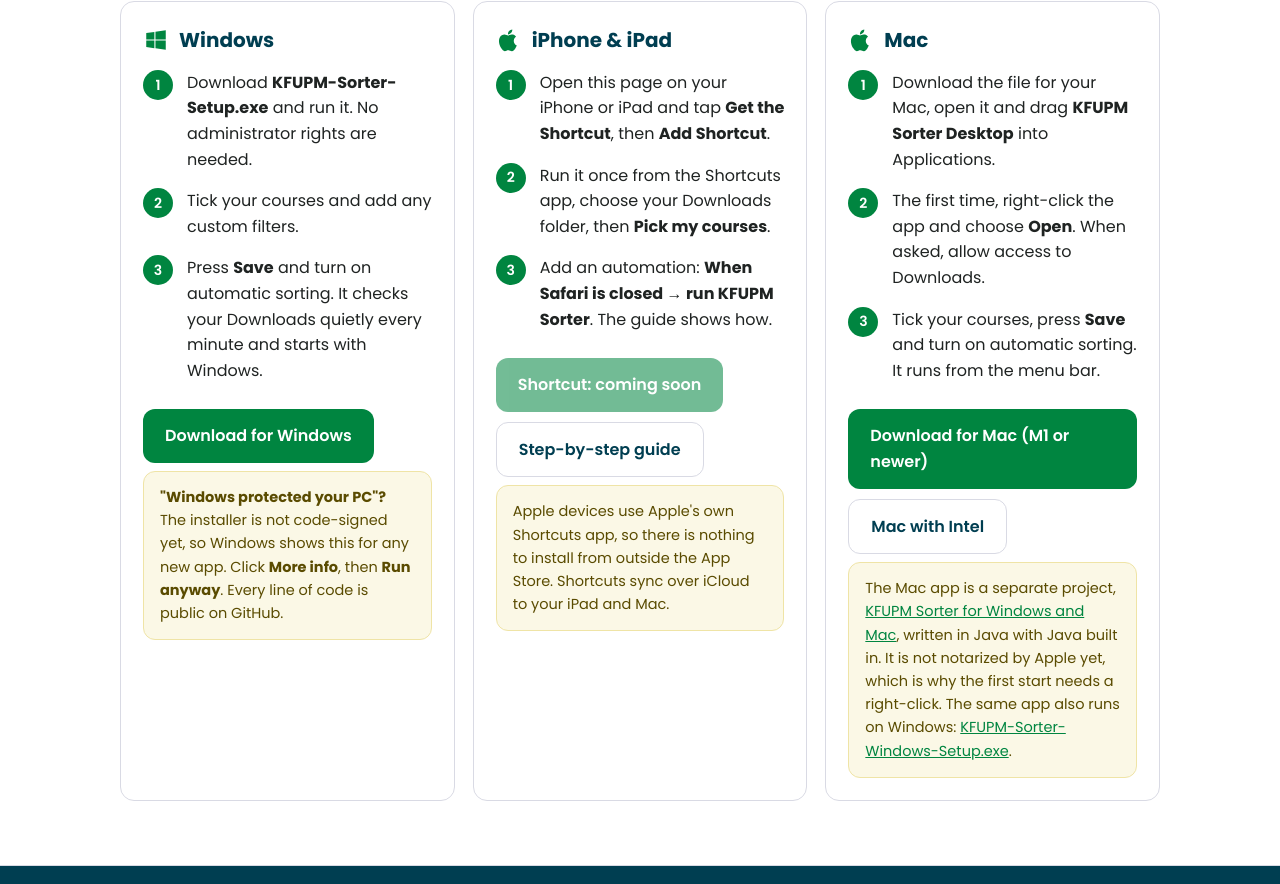
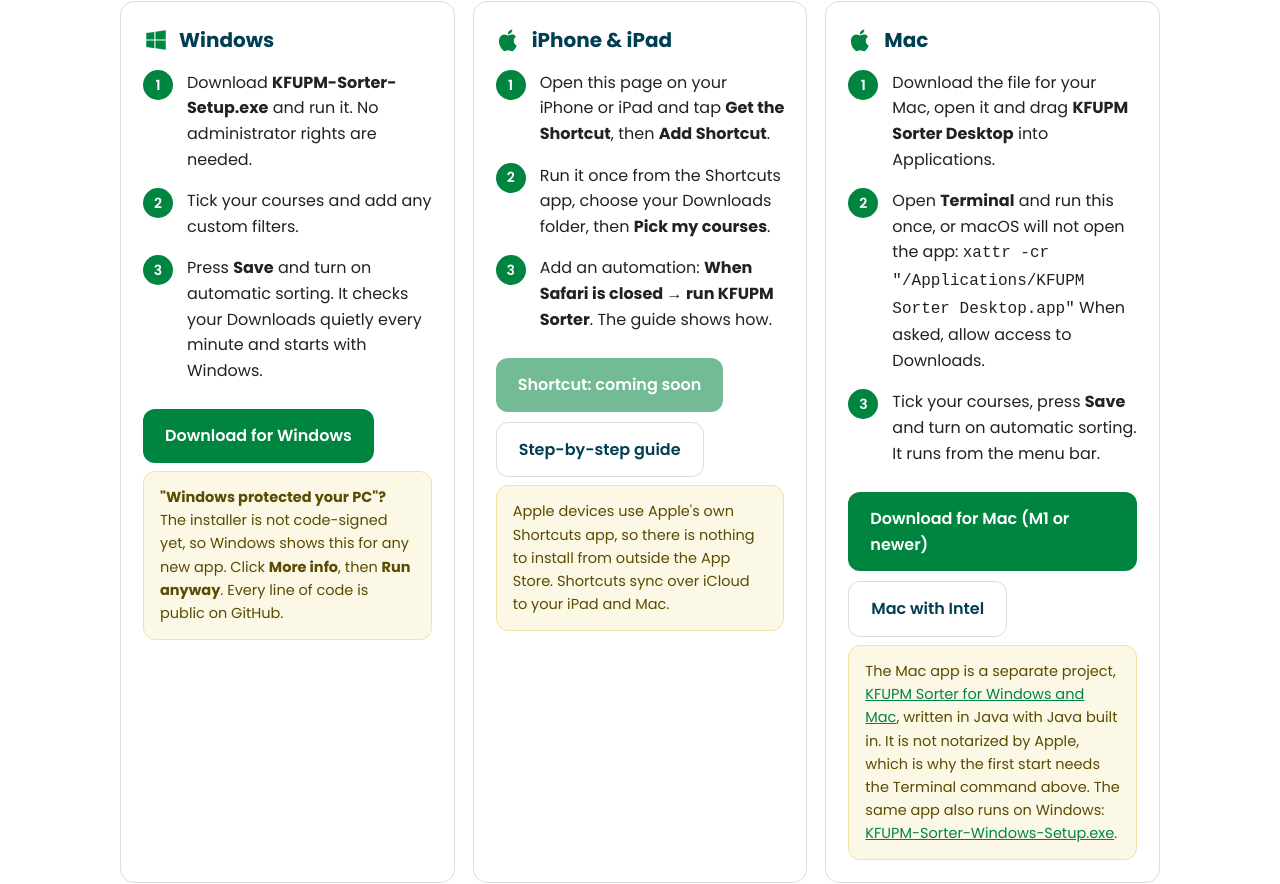
Before and after one commit to kal429/kfupm-sorter, a plain HTML site: page docs/index.html in a window 1280 px wide. Shown: the part 1390-2274 px from the top of the page. Drawn offline with Linux system fonts and the light colour scheme.

Commit message:
Mac instructions: Terminal command needed before the first start

```diff
--- a/docs/index.html
+++ b/docs/index.html
@@ -202,12 +202,12 @@
         <div class="platform"><svg viewBox="0 0 24 24"><path d="M16.4 12.6c0-2.4 2-3.6 2.1-3.7-1.2-1.7-3-1.9-3.6-1.9-1.5-.2-3 .9-3.8.9-.8 0-2-.9-3.3-.9-1.7 0-3.3 1-4.2 2.5-1.8 3.1-.5 7.7 1.3 10.2.9 1.2 1.9 2.6 3.2 2.6 1.3-.1 1.8-.8 3.3-.8s2 .8 3.3.8c1.4 0 2.3-1.3 3.1-2.5 1-1.4 1.4-2.8 1.4-2.9-.1 0-2.8-1-2.8-4.3zM14 5.4c.7-.8 1.2-2 1-3.1-1 0-2.2.7-2.9 1.5-.6.7-1.2 1.9-1 3 1.1.1 2.2-.6 2.9-1.4z"/></svg><h3>Mac</h3></div>
         <ol class="steps">
           <li data-i="m1">Download the file for your Mac, open it and drag <b>KFUPM Sorter Desktop</b> into Applications.</li>
-          <li data-i="m2">The first time, right-click the app and choose <b>Open</b>. When asked, allow access to Downloads.</li>
+          <li data-i="m2">Open <b>Terminal</b> and run this once, or macOS will not open the app: <code style="user-select:all;direction:ltr;unicode-bidi:embed">xattr -cr &quot;/Applications/KFUPM Sorter Desktop.app&quot;</code> When asked, allow access to Downloads.</li>
           <li data-i="m3">Tick your courses, press <b>Save</b> and turn on automatic sorting. It runs from the menu bar.</li>
         </ol>
         <a class="btn btn-green" href="https://github.com/kal429/kfupm-sorter-windows-mac/releases/latest/download/KFUPM-Sorter-macOS-AppleSilicon.dmg" data-i="btnMacArm">Download for Mac (M1 or newer)</a>
         <a class="btn btn-line" href="https://github.com/kal429/kfupm-sorter-windows-mac/releases/latest/download/KFUPM-Sorter-macOS-Intel.dmg" data-i="btnMacIntel">Mac with Intel</a>
-        <div class="note" data-i="macNote">The Mac app is a separate project, <a href="https://github.com/kal429/kfupm-sorter-windows-mac">KFUPM Sorter for Windows and Mac</a>, written in Java with Java built in. It is not notarized by Apple yet, which is why the first start needs a right-click. The same app also runs on Windows: <a href="https://github.com/kal429/kfupm-sorter-windows-mac/releases/latest/download/KFUPM-Sorter-Windows-Setup.exe">KFUPM-Sorter-Windows-Setup.exe</a>.</div>
+        <div class="note" data-i="macNote">The Mac app is a separate project, <a href="https://github.com/kal429/kfupm-sorter-windows-mac">KFUPM Sorter for Windows and Mac</a>, written in Java with Java built in. It is not notarized by Apple, which is why the first start needs the Terminal command above. The same app also runs on Windows: <a href="https://github.com/kal429/kfupm-sorter-windows-mac/releases/latest/download/KFUPM-Sorter-Windows-Setup.exe">KFUPM-Sorter-Windows-Setup.exe</a>.</div>
       </div>
     </div>
   </div>
@@ -257,11 +257,11 @@
     btnShortcut: 'احصل على الاختصار',
     btnGuide: 'الدليل خطوة بخطوة',
     m1: 'نزّل الملف المناسب لجهازك، وافتحه، واسحب <b>KFUPM Sorter Desktop</b> إلى مجلد التطبيقات.',
-    m2: 'في المرة الأولى انقر التطبيق بالزر الأيمن واختر <b>فتح</b>، واسمح له باستخدام مجلد التنزيلات عند الطلب.',
+    m2: 'افتح تطبيق <b>Terminal</b> ونفّذ هذا الأمر مرة واحدة، وإلا فلن يفتحه macOS: <code style=\"user-select:all;direction:ltr;unicode-bidi:embed\">xattr -cr &quot;/Applications/KFUPM Sorter Desktop.app&quot;</code> واسمح له باستخدام مجلد التنزيلات عند الطلب.',
     m3: 'حدد مقرراتك، واضغط <b>حفظ</b>، وفعّل الترتيب التلقائي، فيعمل من شريط القوائم.',
     btnMacArm: 'تنزيل لجهاز Mac (M1 أو أحدث)',
     btnMacIntel: 'Mac بمعالج Intel',
-    macNote: 'تطبيق Mac مشروع مستقل هو <a href="https://github.com/kal429/kfupm-sorter-windows-mac">KFUPM Sorter لنظامي Windows وMac</a>، مكتوب بلغة Java وJava مرفقة بداخله. ولأنه غير موثَّق من Apple بعد، يحتاج أول تشغيل إلى النقر بالزر الأيمن. ويعمل التطبيق نفسه على Windows أيضًا: <a href="https://github.com/kal429/kfupm-sorter-windows-mac/releases/latest/download/KFUPM-Sorter-Windows-Setup.exe">KFUPM-Sorter-Windows-Setup.exe</a>.',
+    macNote: 'تطبيق Mac مشروع مستقل هو <a href="https://github.com/kal429/kfupm-sorter-windows-mac">KFUPM Sorter لنظامي Windows وMac</a>، مكتوب بلغة Java وJava مرفقة بداخله. ولأنه غير موثَّق من Apple، يحتاج أول تشغيل إلى أمر Terminal المذكور أعلاه. ويعمل التطبيق نفسه على Windows أيضًا: <a href="https://github.com/kal429/kfupm-sorter-windows-mac/releases/latest/download/KFUPM-Sorter-Windows-Setup.exe">KFUPM-Sorter-Windows-Setup.exe</a>.',
     appleNote: 'تستعمل أجهزة Apple تطبيق الاختصارات الخاص بها، فلا حاجة إلى تثبيت أي شيء من خارج App Store، وتُزامَن الاختصارات عبر iCloud مع iPad وMac.',
     disc: 'مشروع طلابي مستقل، غير تابع لجامعة الملك فهد للبترول والمعادن ولا معتمد منها.',
     soon: 'الاختصار: قريبًا'
```
Also changed, not shown: 2 other files.
